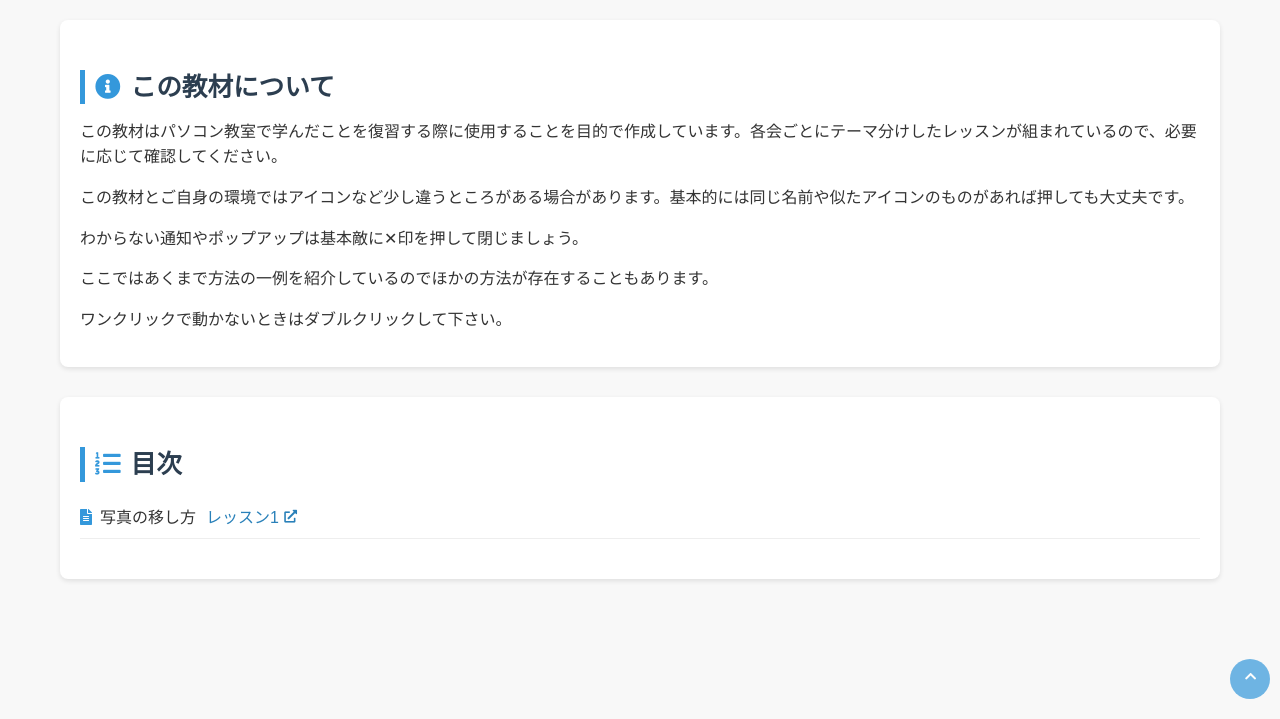
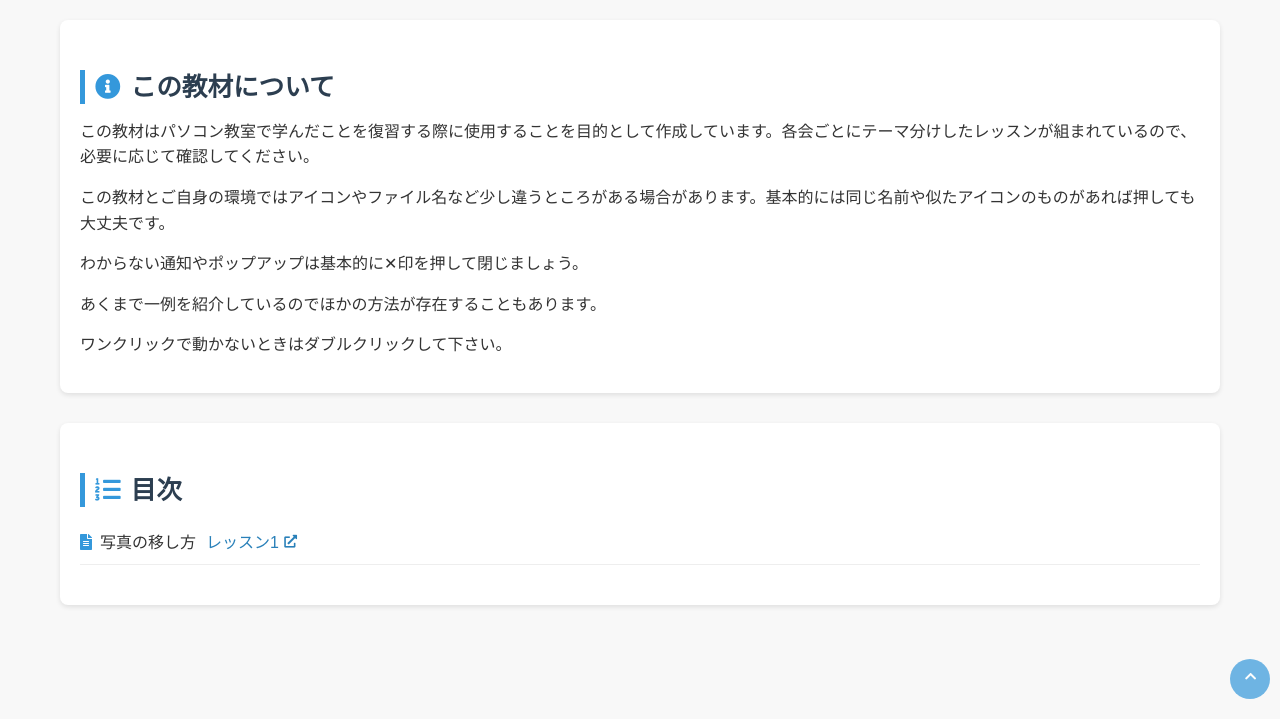
Before and after one commit to s-ao213/PC_lecture, a plain HTML site: page index.html in a window 1280 px wide. Shown: the part 81-800 px from the top of the page. Drawn offline with Linux system fonts and the light colour scheme; a script that the page names is missing.

Commit message:
update index.html

```diff
--- a/index.html
+++ b/index.html
@@ -12,10 +12,10 @@
 
     <div class="explanation">
         <h2>この教材について</h2>
-        <p>この教材はパソコン教室で学んだことを復習する際に使用することを目的で作成しています。各会ごとにテーマ分けしたレッスンが組まれているので、必要に応じて確認してください。</p>
-        <p>この教材とご自身の環境ではアイコンなど少し違うところがある場合があります。基本的には同じ名前や似たアイコンのものがあれば押しても大丈夫です。</p>
-        <p>わからない通知やポップアップは基本敵に✕印を押して閉じましょう。</p>
-        <p>ここではあくまで方法の一例を紹介しているのでほかの方法が存在することもあります。</p>
+        <p>この教材はパソコン教室で学んだことを復習する際に使用することを目的として作成しています。各会ごとにテーマ分けしたレッスンが組まれているので、必要に応じて確認してください。</p>
+        <p>この教材とご自身の環境ではアイコンやファイル名など少し違うところがある場合があります。基本的には同じ名前や似たアイコンのものがあれば押しても大丈夫です。</p>
+        <p>わからない通知やポップアップは基本的に✕印を押して閉じましょう。</p>
+        <p>あくまで一例を紹介しているのでほかの方法が存在することもあります。</p>
         <p>ワンクリックで動かないときはダブルクリックして下さい。</p>
     </div>
 
```
